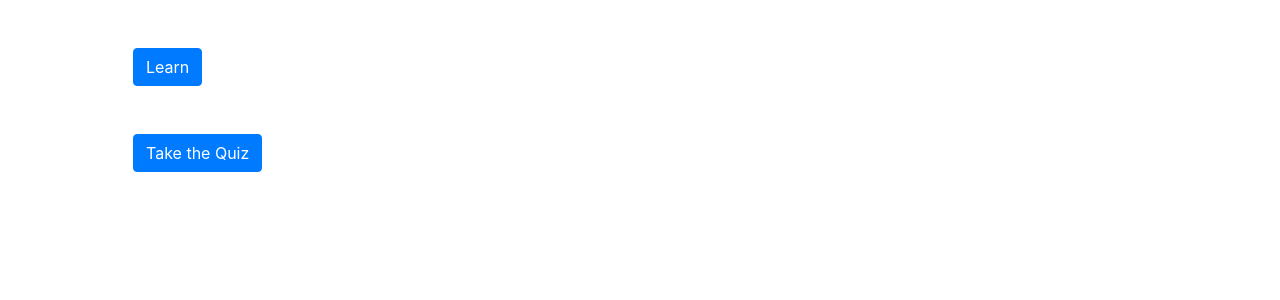
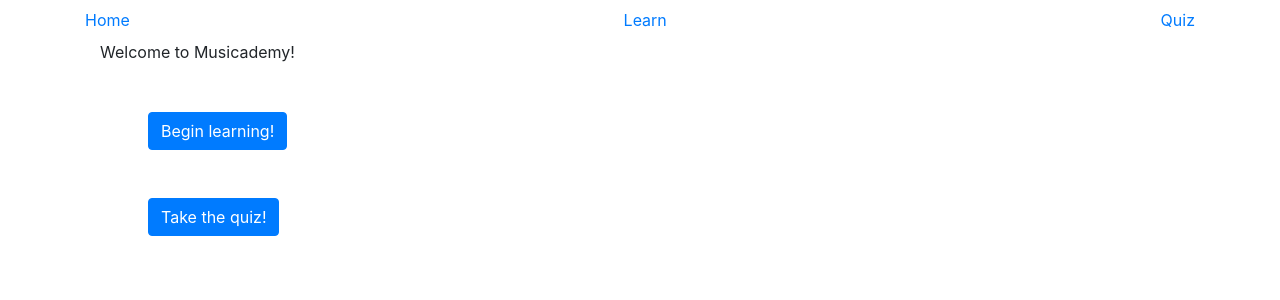
Before and after one commit to raymond-fang/Musicademy, a Flask app: page / in a window 1280 px wide. Shown: the top 300 px of the page. Run offline with Flask 2, Linux system fonts and the light colour scheme; some libraries are stand-ins or nearby versions.

Commit message:
Added lesson UI, navbar, final score to quiz section

```diff
--- a/server.py
+++ b/server.py
@@ -16,13 +16,30 @@ def load_quiz(page=None):
     return render_template('quiz.html', quizData= quizData[page])
 
 @app.route('/learn/<page>')
-def learn(page=0):
-    return render_template('learn.html')
+def learn(page=None):
+    return render_template('learn.html', data = learnData[page])
 
 
 
 
 # AJAX FUNCTIONS
+
+learnData = {
+    "1" : {
+        "topic": "Techno",
+        "summary": "Techno is a genre of electronic dance music (EDM) characterized by a repetitive four on the floor beat which is generally produced for use in a continuous DJ set. The central rhythm is often in common time (4/4), while the tempo typically varies between 120 and 150 beats per minute (bpm). Artists may use electronic instruments such as drum machines, sequencers, and synthesizers, as well as digital audio workstations. Drum machines from the 1980s such as Roland's TR-808 and TR-909 are highly prized, and software emulations of such retro instruments are popular.",
+        "name": "5 Meter Mauern by Actek",
+        "embedAudio" : '<iframe width="100%" height="300" scrolling="no" frameborder="no" allow="autoplay" src="https://w.soundcloud.com/player/?url=https%3A//api.soundcloud.com/tracks/1085049022&color=%23ff5500&auto_play=false&hide_related=false&show_comments=true&show_user=true&show_reposts=false&show_teaser=true&visual=true"></iframe><div style="font-size: 10px; color: #cccccc;line-break: anywhere;word-break: normal;overflow: hidden;white-space: nowrap;text-overflow: ellipsis; font-family: Interstate,Lucida Grande,Lucida Sans Unicode,Lucida Sans,Garuda,Verdana,Tahoma,sans-serif;font-weight: 100;"><a href="https://soundcloud.com/actek44" title="ACTEK [E•F•N]" target="_blank" style="color: #cccccc; text-decoration: none;">ACTEK [E•F•N]</a> · <a href="https://soundcloud.com/actek44/actek-5-meter-mauern-reupload" title="Actek - 5 Meter Mauern (REUPLOAD)" target="_blank" style="color: #cccccc; text-decoration: none;">Actek - 5 Meter Mauern (REUPLOAD)</a></div>'
+    },
+
+    "2" : {
+        "topic": "House",
+        "summary": "House is a genre of electronic dance music characterized by a repetitive four-on-the-floor beat and a typical tempo of 115 to 130 beats per minute. It was created by DJs and music producers from Chicago's underground club culture in the 1980s, as DJs from the subculture began altering disco songs to give them a more mechanical beat and deeper basslines. The genre was pioneered by DJs and producers in Chicago such as Frankie Knuckles, Ron Hardy, Jesse Saunders, Chip E., Steve Hurley, Farley Funk, Marshall Jefferson, Phuture and others. From its beginnings in the Chicago club and local radio scene, house music expanded internationally to London, then to other American cities such as New York City and Detroit and became a worldwide phenomenon.",
+        "name": "Don't You Worry Child by Swedish House Mafia",
+        "embedAudio" : '<iframe width="100%" height="300" scrolling="no" frameborder="no" allow="autoplay" src="https://w.soundcloud.com/player/?url=https%3A//api.soundcloud.com/tracks/60140066&color=%23ff5500&auto_play=false&hide_related=false&show_comments=true&show_user=true&show_reposts=false&show_teaser=true&visual=true"></iframe><div style="font-size: 10px; color: #cccccc;line-break: anywhere;word-break: normal;overflow: hidden;white-space: nowrap;text-overflow: ellipsis; font-family: Interstate,Lucida Grande,Lucida Sans Unicode,Lucida Sans,Garuda,Verdana,Tahoma,sans-serif;font-weight: 100;"><a href="https://soundcloud.com/stelarwarrior" title="stelarwarrior" target="_blank" style="color: #cccccc; text-decoration: none;">stelarwarrior</a> · <a href="https://soundcloud.com/stelarwarrior/dont-you-worry-child-swedish" title="Don&#x27;t You Worry Child - Swedish House Mafia (ft. John Martin)" target="_blank" style="color: #cccccc; text-decoration: none;">Don&#x27;t You Worry Child - Swedish House Mafia (ft. John Martin)</a></div>',
+    },
+}
+
 
 quizData = {
     "1" : {
@@ -59,11 +76,17 @@ quizData = {
     "6" : {
         "id":  "6",
         "question": " Listen to this Song. What genre is it?",
-        "choices": ["Techno and Progressive Techno", "House and Pop", "Techno and House", "Country and House"],
+        "choices": ["Progressive Techno", "Deep House", "Techno House", "Minimal"],
         "answer": "2",
-        "embedAudio" : '<iframe width="100%" height="300" scrolling="no" frameborder="no" allow="autoplay" src="https://w.soundcloud.com/player/?url=https%3A//api.soundcloud.com/playlists/1418108320&color=%23ff5500&auto_play=false&hide_related=false&show_comments=true&show_user=true&show_reposts=false&show_teaser=true&visual=true"></iframe><div style="font-size: 10px; color: #cccccc;line-break: anywhere;word-break: normal;overflow: hidden;white-space: nowrap;text-overflow: ellipsis; font-family: Interstate,Lucida Grande,Lucida Sans Unicode,Lucida Sans,Garuda,Verdana,Tahoma,sans-serif;font-weight: 100;"><a href="https://soundcloud.com/julie-wiles-158384676" title="Julie" target="_blank" style="color: #cccccc; text-decoration: none;">Julie</a> · <a href="https://soundcloud.com/julie-wiles-158384676/sets/tech-house" title="Tech House" target="_blank" style="color: #cccccc; text-decoration: none;">Tech House</a></div>'
-    }
-
+        "embedAudio" : '<iframe width="100%" height="300" scrolling="no" frameborder="no" allow="autoplay" src="https://w.soundcloud.com/player/?url=https%3A//api.soundcloud.com/tracks/259022901&color=%23ff5500&auto_play=false&hide_related=false&show_comments=true&show_user=true&show_reposts=false&show_teaser=true&visual=true"></iframe><div style="font-size: 10px; color: #cccccc;line-break: anywhere;word-break: normal;overflow: hidden;white-space: nowrap;text-overflow: ellipsis; font-family: Interstate,Lucida Grande,Lucida Sans Unicode,Lucida Sans,Garuda,Verdana,Tahoma,sans-serif;font-weight: 100;"><a href="https://soundcloud.com/livealok" title="Alok" target="_blank" style="color: #cccccc; text-decoration: none;">Alok</a> · <a href="https://soundcloud.com/livealok/alok-liu-bolum-back" title="ALOK &amp; LIU - BOLUMBACK [ FREE DOWNLOAD ]" target="_blank" style="color: #cccccc; text-decoration: none;">ALOK &amp; LIU - BOLUMBACK [ FREE DOWNLOAD ]</a></div>'
+    },
+      "7" : {
+        "id":  "7",
+        "question": " Listen to this Song. What genre is it?",
+        "choices": ["Progressive Techno", "House", "Techno House", "Minimal"],
+        "answer": "0",
+        "embedAudio" : '<iframe width="100%" height="300" scrolling="no" frameborder="no" allow="autoplay" src="https://w.soundcloud.com/player/?url=https%3A//api.soundcloud.com/tracks/629240799&color=%23ff5500&auto_play=false&hide_related=false&show_comments=true&show_user=true&show_reposts=false&show_teaser=true&visual=true"></iframe><div style="font-size: 10px; color: #cccccc;line-break: anywhere;word-break: normal;overflow: hidden;white-space: nowrap;text-overflow: ellipsis; font-family: Interstate,Lucida Grande,Lucida Sans Unicode,Lucida Sans,Garuda,Verdana,Tahoma,sans-serif;font-weight: 100;"><a href="https://soundcloud.com/joris-voorn" title="Joris Voorn" target="_blank" style="color: #cccccc; text-decoration: none;">Joris Voorn</a> · <a href="https://soundcloud.com/joris-voorn/antigone-2" title="Antigone" target="_blank" style="color: #cccccc; text-decoration: none;">Antigone</a></div>'
+      }
 }
 
 
--- a/templates/layout.html
+++ b/templates/layout.html
@@ -16,6 +16,13 @@
 
   </head>
   <body>
+    <nav class="navbar">
+      <div class="container">
+          <a href="/">Home</a>
+          <a href="/learn/1">Learn</a>
+          <a href="/quiz/1">Quiz</a>
+      </div>
+  </nav>
 
   <div class="container">
     {% block content %}
--- a/templates/welcome.html
+++ b/templates/welcome.html
@@ -1,13 +1,17 @@
 {% extends "layout.html" %}
 
 {% block content %}
-<div class="mx-auto ">
-  <div class="row m-5">
-    <a href="/learn/1" type="button" class="btn btn-primary">Learn</a>
+<div class="container">
+  <div>
+    Welcome to Musicademy!
   </div>
 
   <div class="row m-5">
-    <a href="/quiz/1" type="button" class="btn btn-primary"> Take the Quiz</a>
+    <a href="/learn/1" type="button" class="btn btn-primary">Begin learning!</a>
+  </div>
+
+  <div class="row m-5">
+    <a href="/quiz/1" type="button" class="btn btn-primary"> Take the quiz!</a>
   </div>
 
 </div>
```
Also changed, not shown: static/quiz.js (+7 -2 lines), templates/learn.html (+43 -0 lines).
